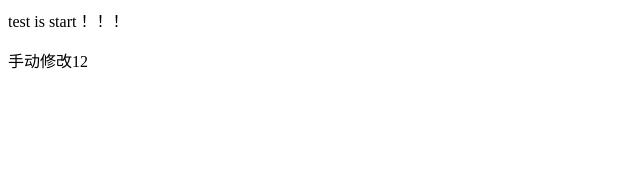
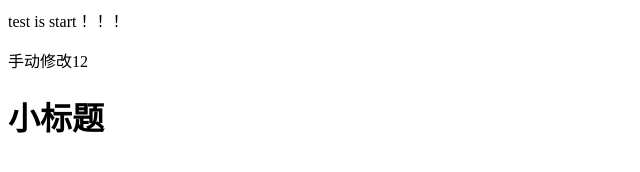
Before and after one commit to Gentle01/vscode, a plain HTML site: page index.html in a window 1280 px wide. Shown: the whole page, without its empty margins (0-640 px from the left). Drawn offline with Linux system fonts and the light colour scheme.

Commit message:
新增文件

```diff
--- a/index.html
+++ b/index.html
@@ -10,6 +10,7 @@
 <body>
     <span>test  is  start！！！</span>
     <p>手动修改12</p>
+    <h1>小标题</h1>
 </body>
 
 </html>
```
